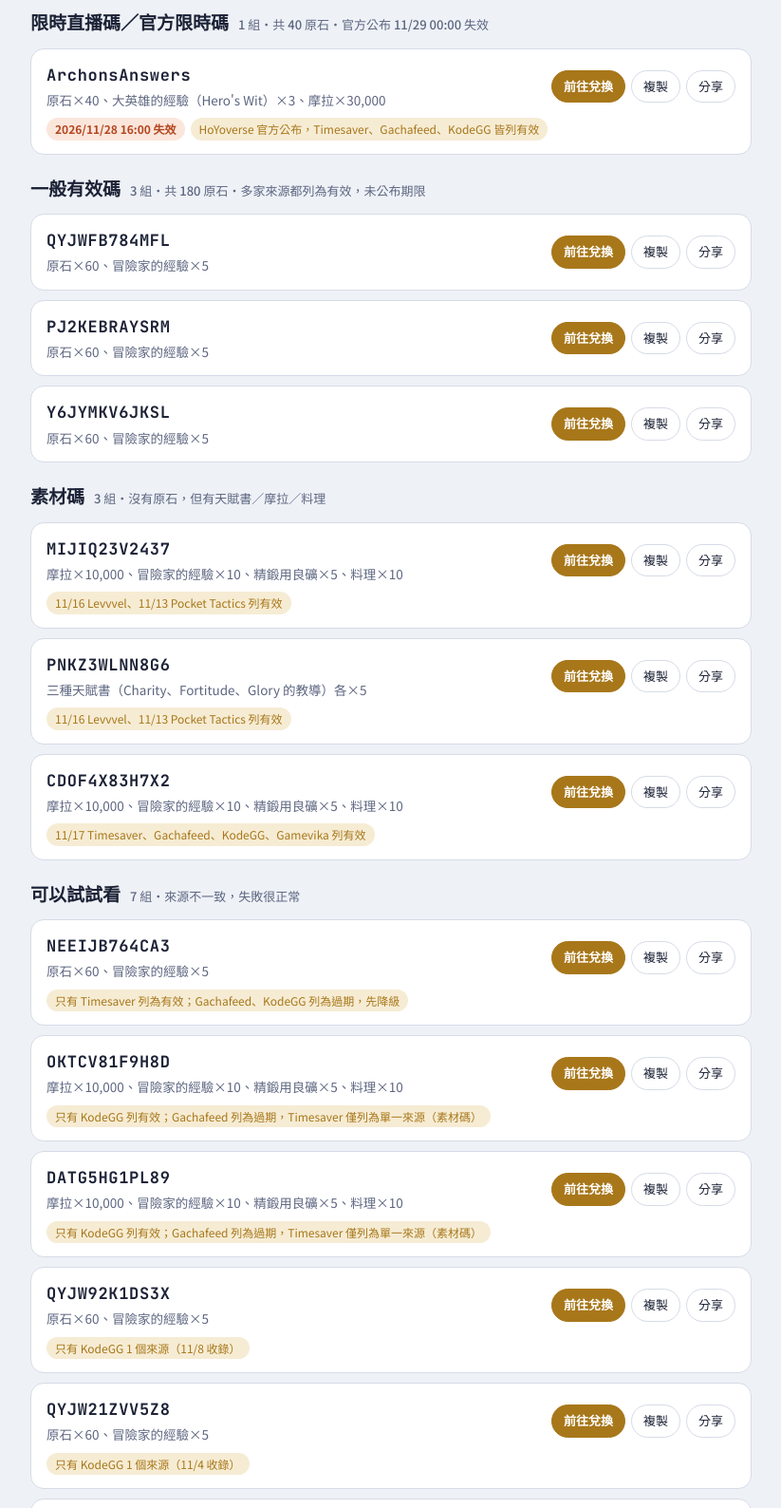
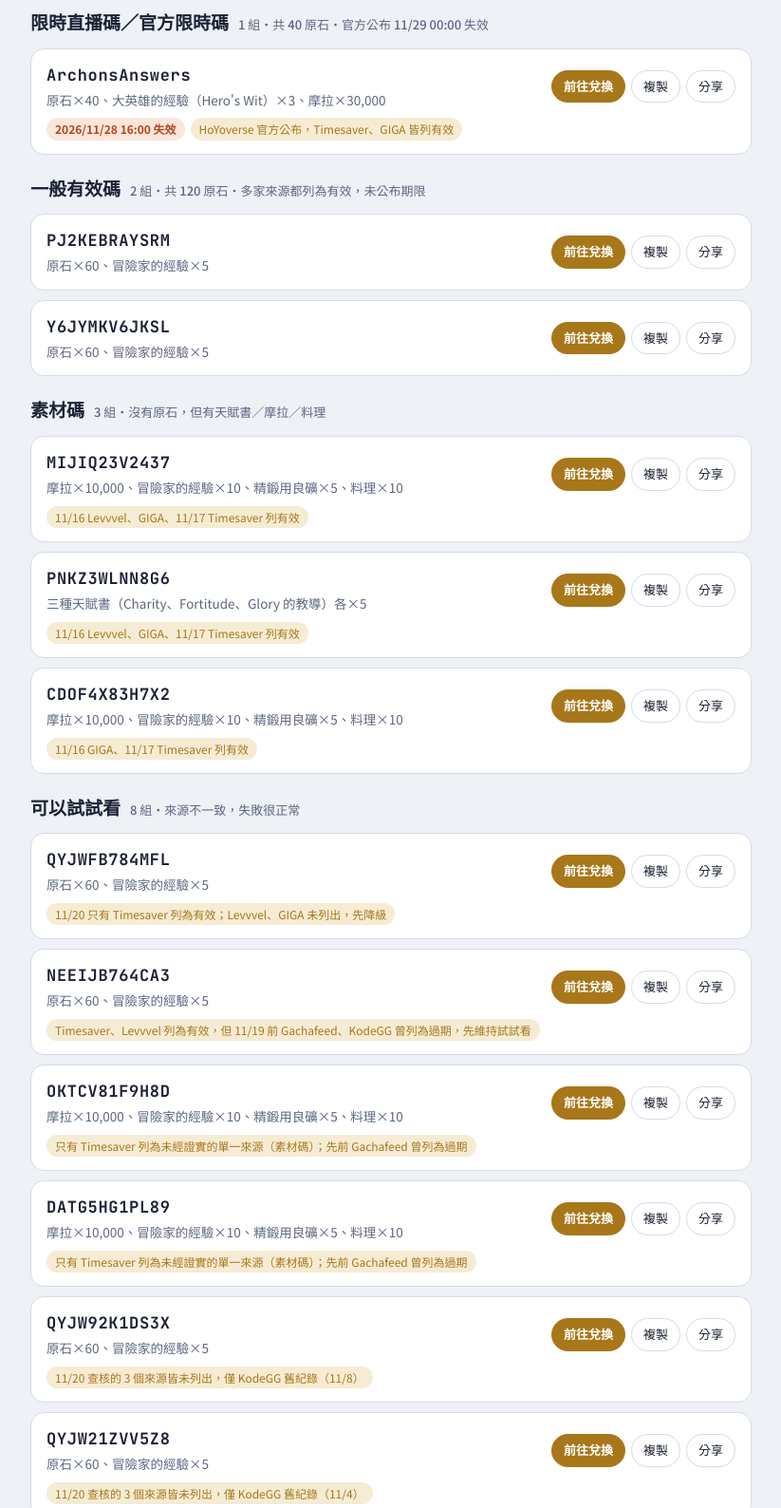
Before and after one commit to kamaJe122/genshin-redeem-codes, a plain HTML site: page index.html in a window 1280 px wide. Shown: the part 520-2108 px from the top of the page at 95% size, without its empty margins (228-1051 px from the left). Drawn offline with Linux system fonts and the light colour scheme.

Commit message:
更新兌換碼 2026/11/20
新增：無
過期：無
降級至「可以試試看」：QYJWFB784MFL（今日僅 Timesaver 1 個來源列為有效）
直播碼 ArchonsAnswers 維持 11/29 00:00（UTC+8）失效

Co-Authored-By: Claude Sonnet 5.5 <noreply@anthropic.com>
Claude-Session: https://claude.ai/code/session_01QbwhbK36ZTjp5FUEYpiRPJ

```diff
--- a/index.html
+++ b/index.html
@@ -72,7 +72,7 @@ textarea{width:100%;min-height:120px;font-family:var(--f-mono);font-size:12px;ba
 <div class="wrap">
   <header>
     <h1>原神兌換碼簿</h1>
-    <p class="sub">國際服／亞服（Asia）適用・資料查核於 2026/11/19 08:52（UTC+8）・點「前往兌換」會自動記下兌換時間</p>
+    <p class="sub">國際服／亞服（Asia）適用・資料查核於 2026/11/20 08:57（UTC+8）・點「前往兌換」會自動記下兌換時間</p>
   </header>
 
   <div class="stats">
@@ -95,9 +95,9 @@ textarea{width:100%;min-height:120px;font-family:var(--f-mono);font-size:12px;ba
   <textarea id="shareBox" hidden readonly aria-label="分享文字"></textarea>
 
   <section><h2>限時直播碼／官方限時碼 <small>1 組・共 40 原石・官方公布 11/29 00:00 失效</small></h2><div class="list" id="g-live"></div></section>
-  <section><h2>一般有效碼 <small>3 組・共 180 原石・多家來源都列為有效，未公布期限</small></h2><div class="list" id="g-on"></div></section>
+  <section><h2>一般有效碼 <small>2 組・共 120 原石・多家來源都列為有效，未公布期限</small></h2><div class="list" id="g-on"></div></section>
   <section><h2>素材碼 <small>3 組・沒有原石，但有天賦書／摩拉／料理</small></h2><div class="list" id="g-mat"></div></section>
-  <section><h2>可以試試看 <small>7 組・來源不一致，失敗很正常</small></h2><div class="list" id="g-try"></div></section>
+  <section><h2>可以試試看 <small>8 組・來源不一致，失敗很正常</small></h2><div class="list" id="g-try"></div></section>
 
   <details><summary>已確認過期（不必再試）</summary>
     <div class="dead-list">NEEI8A8341OW・NEEI986K5X6R（11/19 KodeGG 列為過期，其他來源未列）・KeepUpWithMitya（11/16 00:00 失效，Levvvel 列為過期）・OPERACOLLAB・6LS3F3LS5K87（11/12 Timesaver、Gachafeed 列為過期）・OKTCHX26J57Q・OKTC3QNH61J7・UIVIBUQM6Q8A（11/9 KodeGG 列為過期）・PLDXIB886Y1S・Snezhnaya（11/4 Beebom 列為過期）・EPIC2026（11/1 多數來源列為過期）・DUGODWKRHAKDNJ（10/31 多數來源列為過期）・Y1INABQB6DEX・2BJ64QRZ7RT8（10 月下旬多數來源列為過期）</div>
@@ -118,20 +118,20 @@ textarea{width:100%;min-height:120px;font-family:var(--f-mono);font-size:12px;ba
 const BASE="https://genshin.hoyoverse.com/zh-tw/gift?code=";
 const LIVE_END=new Date("2026-11-29T00:00:00+08:00");
 const CODES=[
- {c:"ArchonsAnswers",g:"live",gem:40,r:"原石×40、大英雄的經驗（Hero's Wit）×3、摩拉×30,000",exp:new Date("2026-11-29T00:00:00+08:00"),tag:"HoYoverse 官方公布，Timesaver、Gachafeed、KodeGG 皆列有效"},
- {c:"QYJWFB784MFL",g:"on",gem:60,r:"原石×60、冒險家的經驗×5"},
+ {c:"ArchonsAnswers",g:"live",gem:40,r:"原石×40、大英雄的經驗（Hero's Wit）×3、摩拉×30,000",exp:new Date("2026-11-29T00:00:00+08:00"),tag:"HoYoverse 官方公布，Timesaver、GIGA 皆列有效"},
  {c:"PJ2KEBRAYSRM",g:"on",gem:60,r:"原石×60、冒險家的經驗×5"},
  {c:"Y6JYMKV6JKSL",g:"on",gem:60,r:"原石×60、冒險家的經驗×5"},
- {c:"NEEIJB764CA3",g:"try",gem:60,r:"原石×60、冒險家的經驗×5",tag:"只有 Timesaver 列為有效；Gachafeed、KodeGG 列為過期，先降級"},
- {c:"MIJIQ23V2437",g:"mat",gem:0,r:"摩拉×10,000、冒險家的經驗×10、精鍛用良礦×5、料理×10",tag:"11/16 Levvvel、11/13 Pocket Tactics 列有效"},
- {c:"PNKZ3WLNN8G6",g:"mat",gem:0,r:"三種天賦書（Charity、Fortitude、Glory 的教導）各×5",tag:"11/16 Levvvel、11/13 Pocket Tactics 列有效"},
- {c:"CDOF4X83H7X2",g:"mat",gem:0,r:"摩拉×10,000、冒險家的經驗×10、精鍛用良礦×5、料理×10",tag:"11/17 Timesaver、Gachafeed、KodeGG、Gamevika 列有效"},
- {c:"OKTCV81F9H8D",g:"try",gem:0,r:"摩拉×10,000、冒險家的經驗×10、精鍛用良礦×5、料理×10",tag:"只有 KodeGG 列有效；Gachafeed 列為過期，Timesaver 僅列為單一來源（素材碼）"},
- {c:"DATG5HG1PL89",g:"try",gem:0,r:"摩拉×10,000、冒險家的經驗×10、精鍛用良礦×5、料理×10",tag:"只有 KodeGG 列有效；Gachafeed 列為過期，Timesaver 僅列為單一來源（素材碼）"},
- {c:"QYJW92K1DS3X",g:"try",gem:60,r:"原石×60、冒險家的經驗×5",tag:"只有 KodeGG 1 個來源（11/8 收錄）"},
- {c:"QYJW21ZVV5Z8",g:"try",gem:60,r:"原石×60、冒險家的經驗×5",tag:"只有 KodeGG 1 個來源（11/4 收錄）"},
- {c:"QYJWQVRI39BE",g:"try",gem:60,r:"原石×60、冒險家的經驗×5",tag:"只有 KodeGG 1 個來源，其他來源未列出"},
- {c:"GENSHINGIFT",g:"try",gem:50,r:"原石×50、大英雄的經驗×3",tag:"常駐碼，常被兌完"}
+ {c:"QYJWFB784MFL",g:"try",gem:60,r:"原石×60、冒險家的經驗×5",tag:"11/20 只有 Timesaver 列為有效；Levvvel、GIGA 未列出，先降級"},
+ {c:"NEEIJB764CA3",g:"try",gem:60,r:"原石×60、冒險家的經驗×5",tag:"Timesaver、Levvvel 列為有效，但 11/19 前 Gachafeed、KodeGG 曾列為過期，先維持試試看"},
+ {c:"MIJIQ23V2437",g:"mat",gem:0,r:"摩拉×10,000、冒險家的經驗×10、精鍛用良礦×5、料理×10",tag:"11/16 Levvvel、GIGA、11/17 Timesaver 列有效"},
+ {c:"PNKZ3WLNN8G6",g:"mat",gem:0,r:"三種天賦書（Charity、Fortitude、Glory 的教導）各×5",tag:"11/16 Levvvel、GIGA、11/17 Timesaver 列有效"},
+ {c:"CDOF4X83H7X2",g:"mat",gem:0,r:"摩拉×10,000、冒險家的經驗×10、精鍛用良礦×5、料理×10",tag:"11/16 GIGA、11/17 Timesaver 列有效"},
+ {c:"OKTCV81F9H8D",g:"try",gem:0,r:"摩拉×10,000、冒險家的經驗×10、精鍛用良礦×5、料理×10",tag:"只有 Timesaver 列為未經證實的單一來源（素材碼）；先前 Gachafeed 曾列為過期"},
+ {c:"DATG5HG1PL89",g:"try",gem:0,r:"摩拉×10,000、冒險家的經驗×10、精鍛用良礦×5、料理×10",tag:"只有 Timesaver 列為未經證實的單一來源（素材碼）；先前 Gachafeed 曾列為過期"},
+ {c:"QYJW92K1DS3X",g:"try",gem:60,r:"原石×60、冒險家的經驗×5",tag:"11/20 查核的 3 個來源皆未列出，僅 KodeGG 舊紀錄（11/8）"},
+ {c:"QYJW21ZVV5Z8",g:"try",gem:60,r:"原石×60、冒險家的經驗×5",tag:"11/20 查核的 3 個來源皆未列出，僅 KodeGG 舊紀錄（11/4）"},
+ {c:"QYJWQVRI39BE",g:"try",gem:60,r:"原石×60、冒險家的經驗×5",tag:"11/20 查核的 3 個來源皆未列出，僅 KodeGG 舊紀錄"},
+ {c:"GENSHINGIFT",g:"try",gem:50,r:"原石×50、大英雄的經驗×3",tag:"常駐碼，Timesaver 指出已達兌換上限"}
 ];
 const KEY="genshin-redeem-log-v1";
 let log={};
```
Also changed, not shown: 1 other file.
